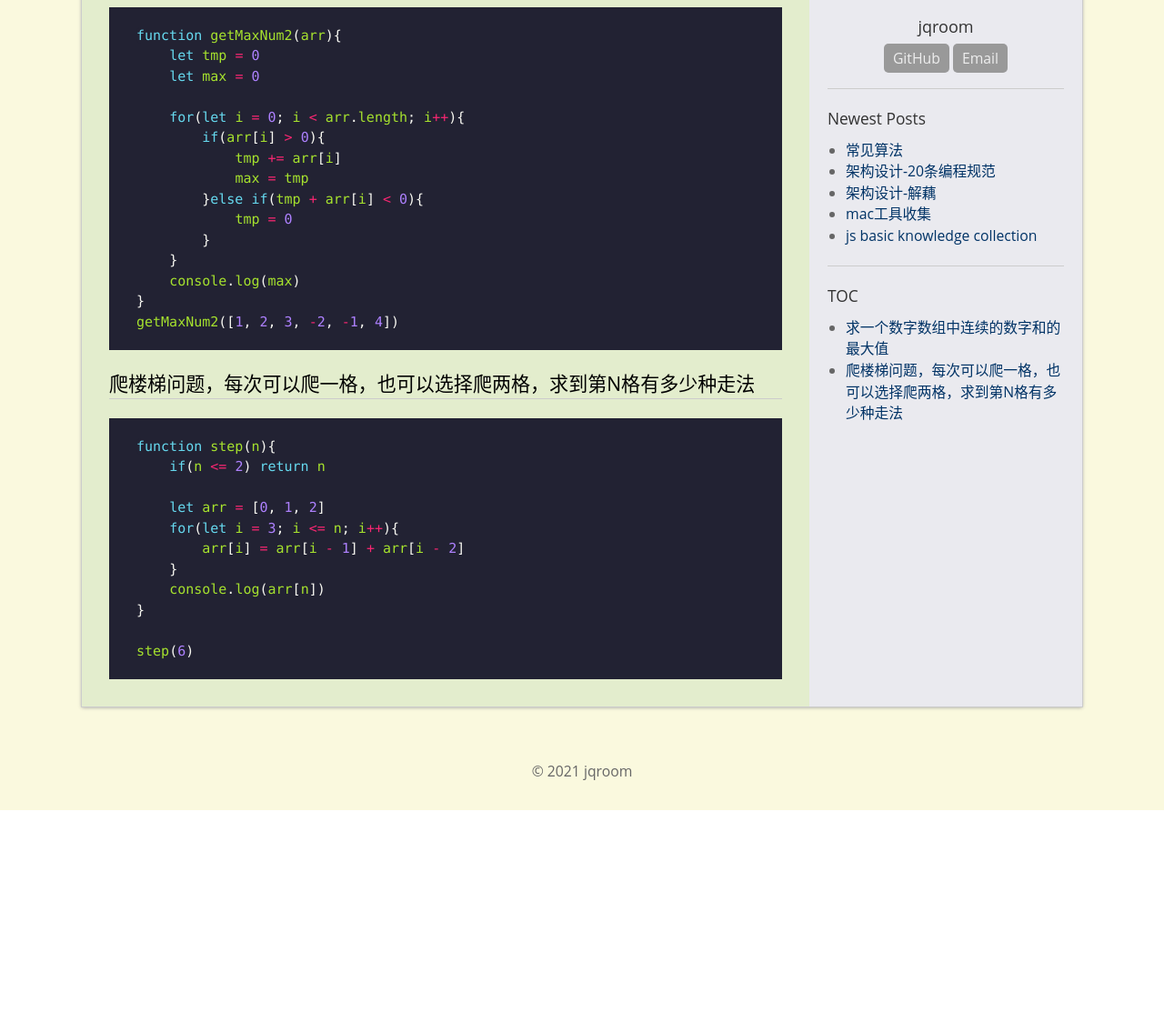
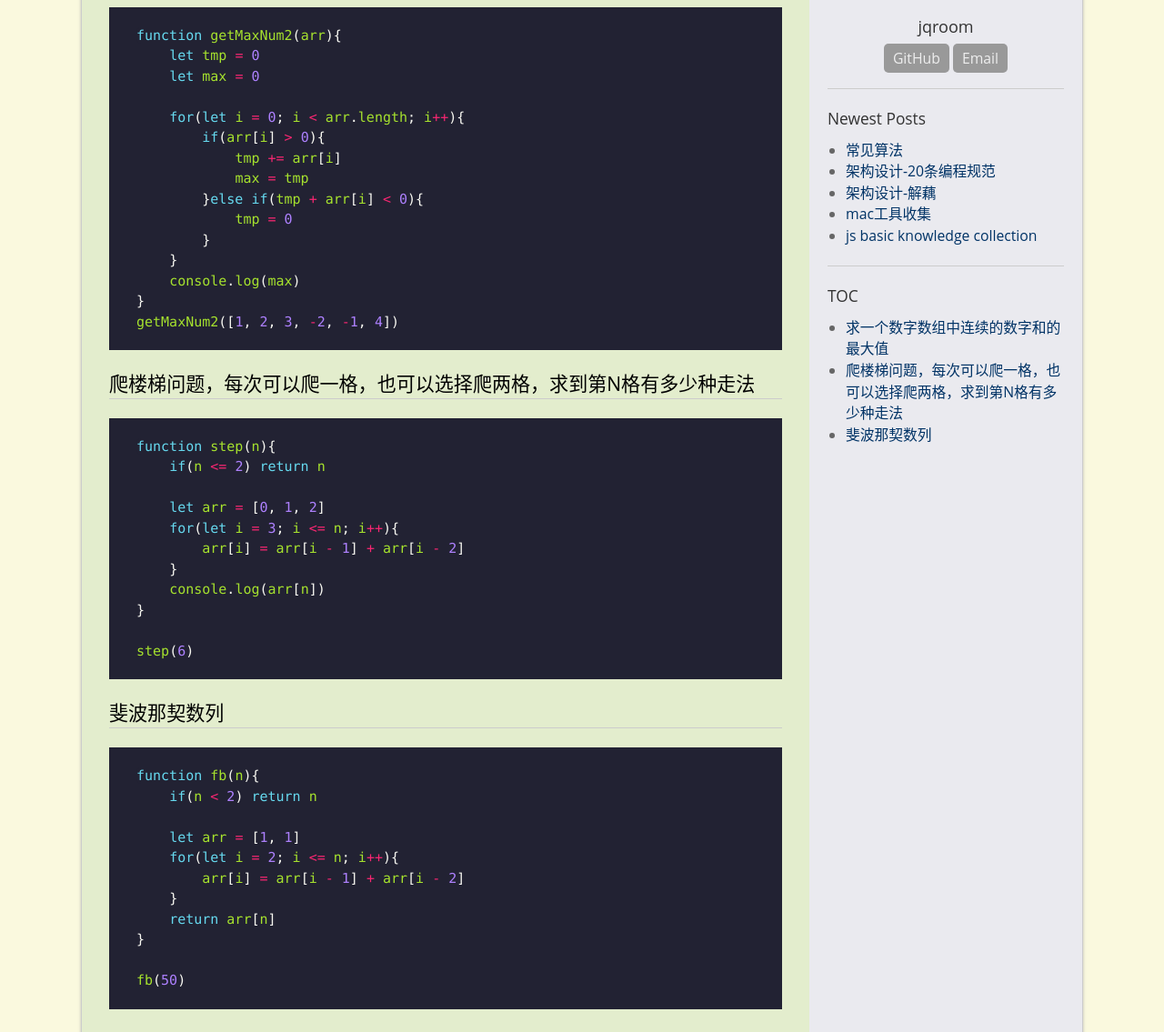
Before and after one commit to jqroom/jqroom.com, a Jekyll site: the page built from docs/_posts/2021-03-30-algorithm.md, in a window 1280 px wide and 1400 px high, cut to the strip 265-1400 px from the top of the window. Shown: the whole strip at 91% size. Built offline with Jekyll 4.4.1, drawn with Linux system fonts in a browser that asks for light colours.

Commit message:
Update 2021-03-30-algorithm.md

````diff
--- a/docs/_posts/2021-03-30-algorithm.md
+++ b/docs/_posts/2021-03-30-algorithm.md
@@ -41,3 +41,19 @@ function step(n){
 
 step(6)
 ```
+
+### 斐波那契数列
+
+```javascript
+function fb(n){
+    if(n < 2) return n
+
+    let arr = [1, 1]
+    for(let i = 2; i <= n; i++){
+        arr[i] = arr[i - 1] + arr[i - 2]
+    }
+    return arr[n]
+}
+
+fb(50)
+```
````
